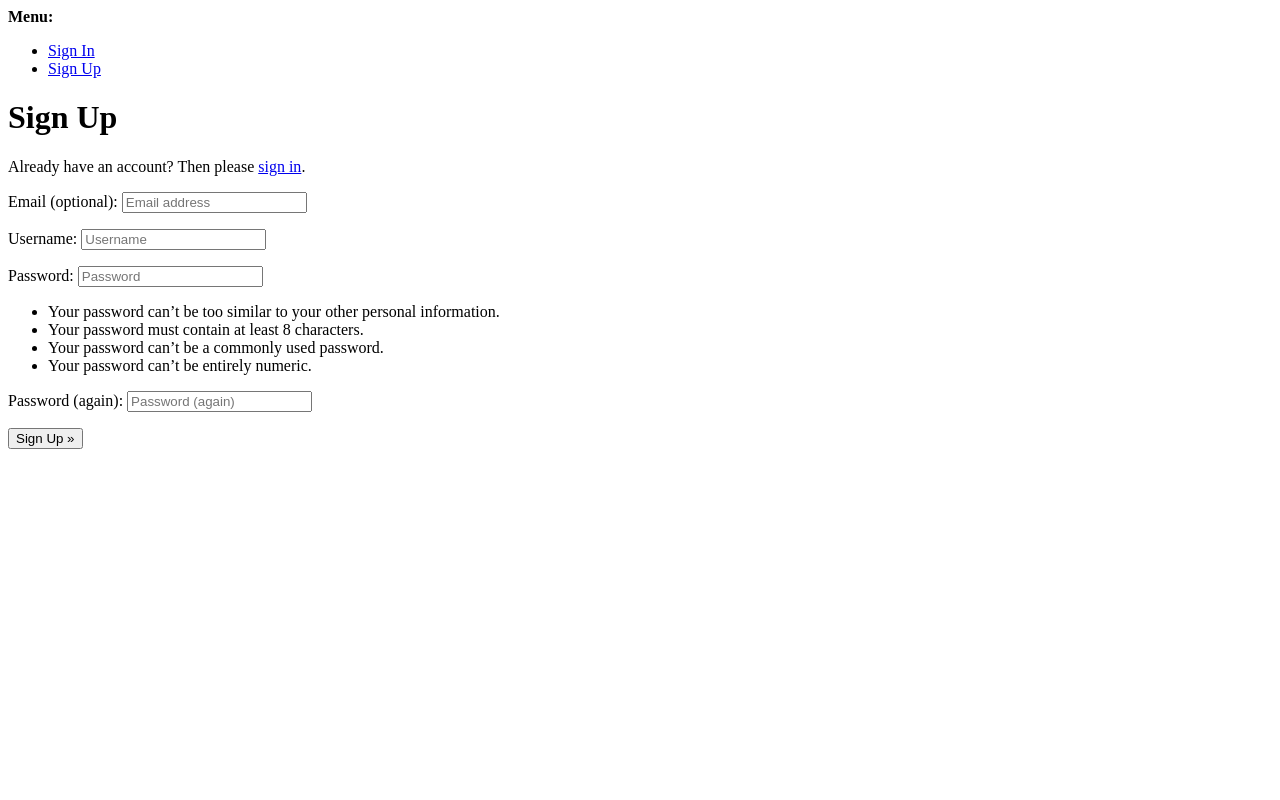
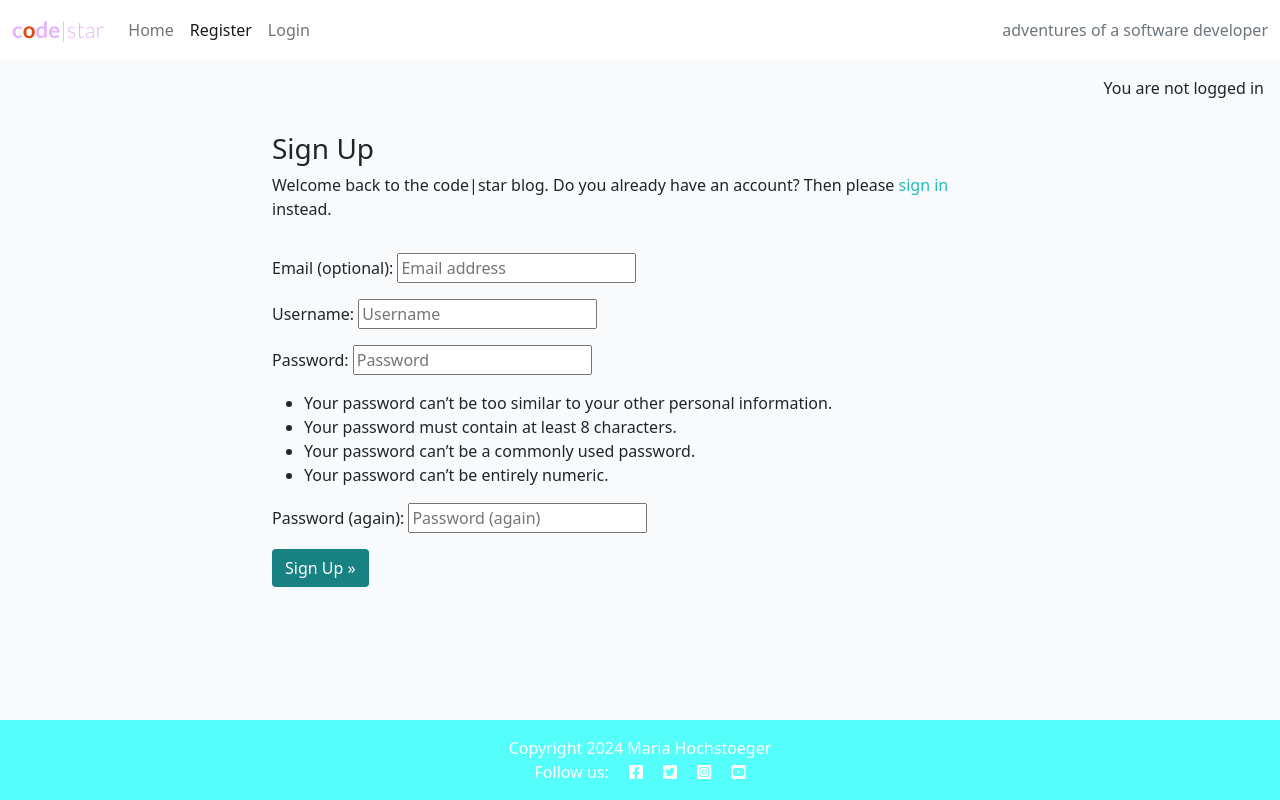
Before and after one commit to MariaHochstoeger/el-madre, a Django app: page /accounts/signup/ in a window 1280 px wide. Run offline with Django 4.2, Linux system fonts and the light colour scheme.

Commit message:
Style login page

```diff
--- a/templates/account/signup.html
+++ b/templates/account/signup.html
@@ -1,13 +1,25 @@
-{% extends "account/base.html" %}
+{% extends "base.html" %}
 
 {% load i18n %}
 
-{% block head_title %}{% trans "Signup" %}{% endblock head_title %}
+{% block head_title %}{% trans "Signup" %}{% endblock %}
 
 {% block content %}
-<h1>{% trans "Sign Up" %}</h1>
+<div class="container">
+  <div class="row">
+    <div class="col-md-8 mt-3 offset-md-2">
+      <h3>{% trans "Sign Up" %}</h3>
 
-<p>{% blocktrans %}Already have an account? Then please <a href="{{ login_url }}">sign in</a>.{% endblocktrans %}</p>
+      <p>{% blocktrans %}
+        Welcome back to the code|star blog.
+        Do you already have an account? Then please
+        <a class="link" href="{{ login_url }}">sign in</a>
+        instead.
+        {% endblocktrans %}</p>
+    </div>
+  </div>
+  <div class="row">
+    <div class="col-md-8 mt-3 offset-md-2">
 
       <form class="signup" id="signup_form" method="post" action="{% url 'account_signup' %}">
         {% csrf_token %}
@@ -15,7 +27,10 @@
         {% if redirect_field_value %}
         <input type="hidden" name="{{ redirect_field_name }}" value="{{ redirect_field_value }}" />
         {% endif %}
-  <button type="submit">{% trans "Sign Up" %} &raquo;</button>
+        <button class="btn btn-signup right" type="submit">{% trans "Sign Up" %} &raquo;</button>
       </form>
+    </div>
+  </div>
+</div>
 
       {% endblock content %}
--- a/templates/base.html
+++ b/templates/base.html
@@ -70,6 +70,11 @@
     </nav>
 
     <main class="flex-shrink-0 main-bg">
+        {% if user.is_authenticated %}
+        <p class="text-end m-3">You are logged in as {{ user }}</p>
+        {% else %}
+        <p class="text-end m-3">You are not logged in</p>
+        {% endif %}
 
         {% block content %}
         <!-- Content Goes here -->
```
Lines whose indentation alone changed are shown as unchanged.
